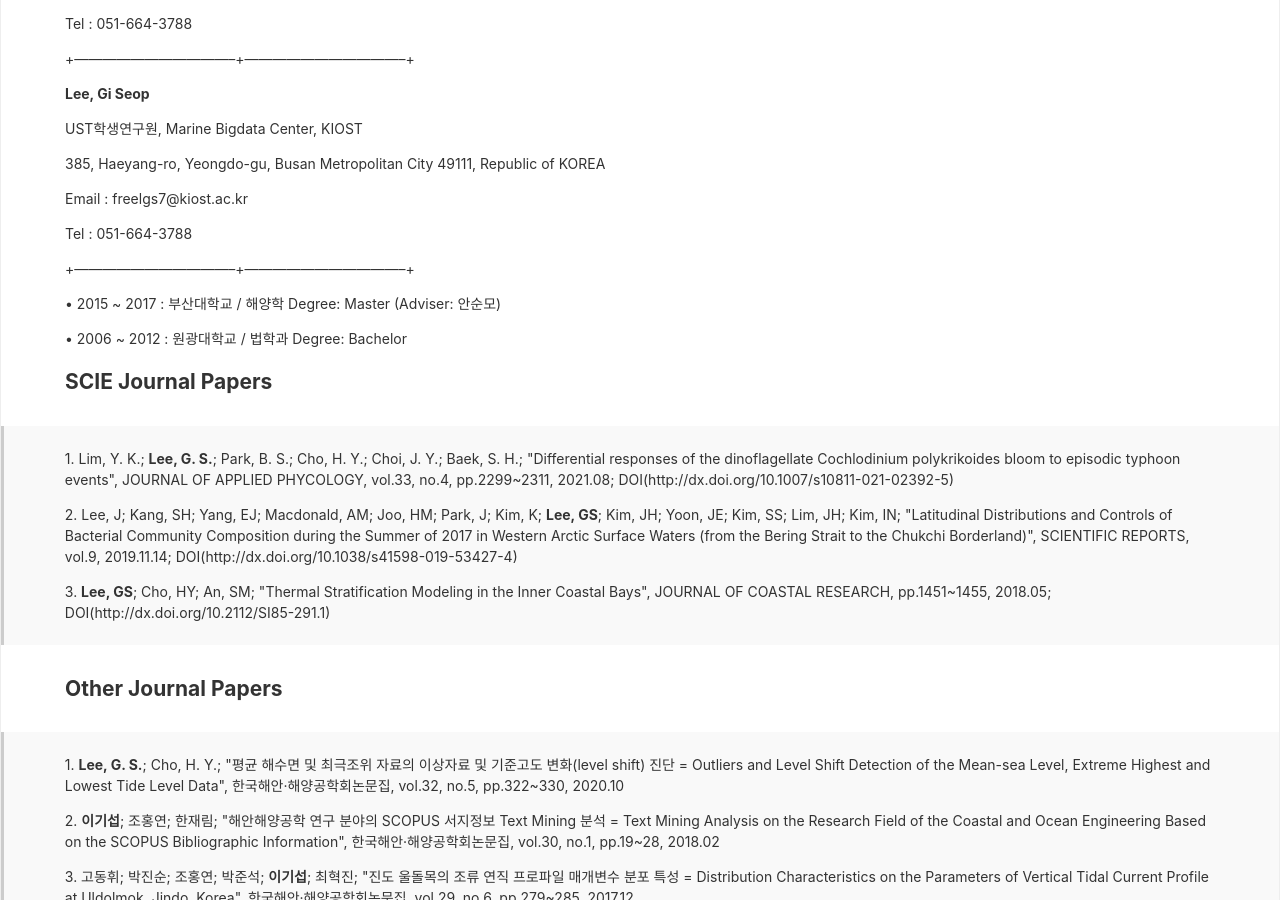
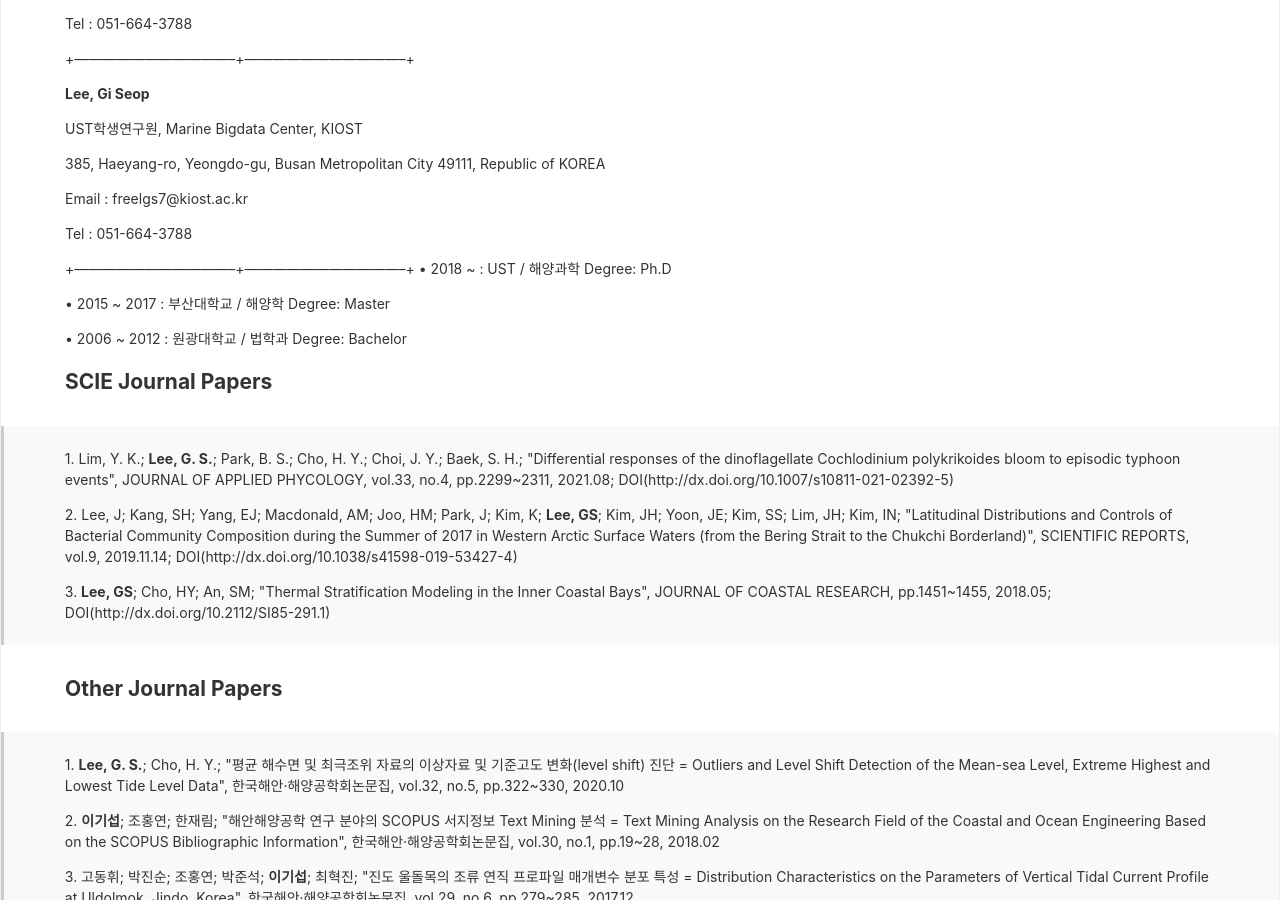
Before and after one commit to Gi-Seop/gi-seop.github.io, a Jekyll site: the page built from about.md, in a window 1280 px wide and 900 px high, scrolled down 498 px. Built offline with Jekyll 4.4.1, drawn with Linux system fonts in a browser that asks for light colours; nearby versions of some CDN libraries.

Commit message:
Update about.md

```diff
--- a/about.md
+++ b/about.md
@@ -25,8 +25,9 @@ Email : freelgs7@kiost.ac.kr
 Tel : 051-664-3788
 
 +-----------------------------------+-----------------------------------+
+• 2018 \~      : UST / 해양과학 Degree: Ph.D
 
-• 2015 \~ 2017 : 부산대학교 / 해양학 Degree: Master (Adviser: 안순모)
+• 2015 \~ 2017 : 부산대학교 / 해양학 Degree: Master
 
 • 2006 \~ 2012 : 원광대학교 / 법학과 Degree: Bachelor
 
```
